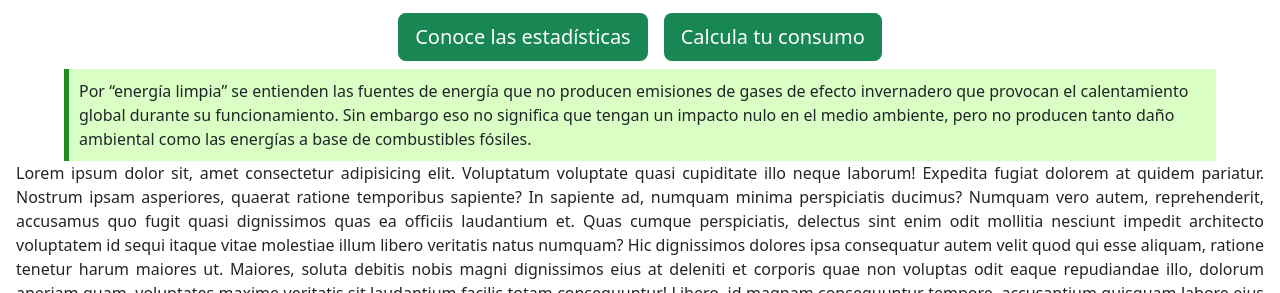
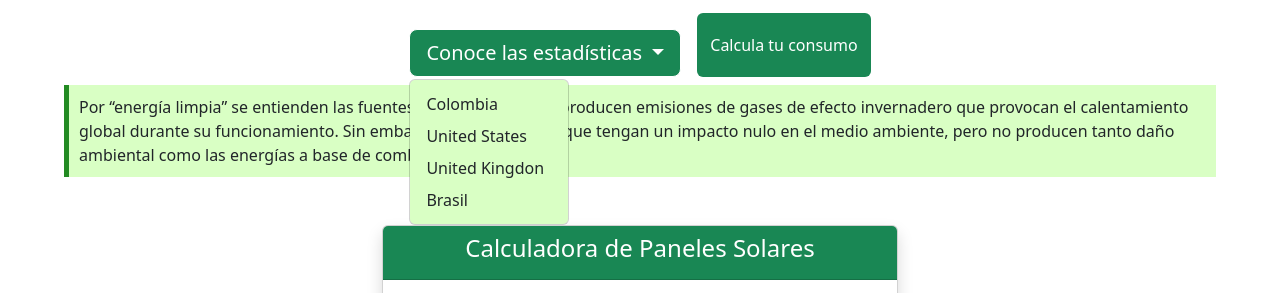
Before and after one commit to Robinroye/ProyectoTech, a plain HTML site: page index.html in a window 1280 px wide. Both pictures are taken after a click on the button "Conoce las estadísticas". Shown: the part 505-798 px from the top of the page. Drawn offline with nearby package versions, Linux system fonts and the light colour scheme.

Commit message:
prueba img Andrea2

```diff
--- a/index.html
+++ b/index.html
@@ -130,21 +130,35 @@
       </div>
     </div>
     <div class="buttons d-flex gap-3 mx-3 d-flex justify-content-center">
-      <button
+      <div class="dropdown d-flex justify-content-center mt-3">
+
+        <button class=" estadistica btn btn-lg  bg-success text-white dropdown-toggle" type="button" data-bs-toggle="dropdown" aria-expanded="false">
+          Conoce las estadísticas
+        </button>
+        <ul class="dropdown-menu">
+          <li><a class="dropdown-item text-dark" href="#">Colombia</a></li>
+          <li><a class="dropdown-item text-dark" href="#">United States</a></li>
+          <li><a class="dropdown-item text-dark" href="#">United Kingdon</a></li>
+          <li><a class="dropdown-item text-dark" href="#">Brasil</a></li>
+        </ul>
+      </div>
+
+      <!-- <button
         type="button"
         class="estadistica btn btn-lg bg-success text-white"
       >
         Conoce las estadísticas
-      </button>
+      </button> -->
       <button
         type="button"
-        class="calculadora btn btn-lg bg-success text-white"
+        class="calculadora btn bg-success text-white"
         href="#Calculadora"
         onclick="smoothScroll(event, 'Calculadora')"
       >
         Calcula tu consumo
       </button>
     </div>
+
     <div class="articulo d-flex justify-content-center mt-2">
       <article>
         Por “energía limpia” se entienden las fuentes de energía que no producen
@@ -155,7 +169,8 @@
       </article>
     </div>
 
-    <div class="estadisticas mx-3">
+
+    <!-- <div class="estadisticas mx-3">
       <p>
         Lorem ipsum dolor sit, amet consectetur adipisicing elit. Voluptatum
         voluptate quasi cupiditate illo neque laborum! Expedita fugiat dolorem
@@ -181,7 +196,7 @@
         perspiciatis, fugiat explicabo incidunt eum doloribus harum quos, iusto
         illum voluptatem.
       </p>
-    </div>
+    </div> -->
 
     <div
       id="Calculadora"
--- a/proyecto.css
+++ b/proyecto.css
@@ -30,9 +30,6 @@ h1{
   font-style: oblique;
   color: #fff;
 }
-/* h2{
-  margin: 10px 30px 10px 30px;
-  } */
 .intro{
   text-align: justify;
   }
@@ -56,42 +53,6 @@ h5{
 .estadisticas{
   text-align: justify;
 }
-
-
-/* #historico{
-  background-color: gray;
+.dropdown-menu{
+  background-color: #D9FFC4;
 }
-.logo{
-    height: 50px;
-}
-.navbar{
-    background-color: #0DA409 ;
-}
-a{
-    color: white !important;
-}
-img{
-  height: 35vh;
-}
-.factura{
-  height: 17vh;
-}
-h1{
-  font-style: oblique;
-  color: grey;
-}
-/* h2{
-  margin: 10px 30px 10px 30px;
-  } */
-/*
-.intro{
-  text-align: justify;
-  }
-article{
-  height: auto;
-  width: 90%;
-  border-left: 5px solid #228B22;
-  padding: 10px;
-  background-color:	#D9FFC4;
-}
- */
```
Also changed, not shown: QuienesSomos.html (+1 -1 lines), img/andrea.png (deleted), 1 other file.
